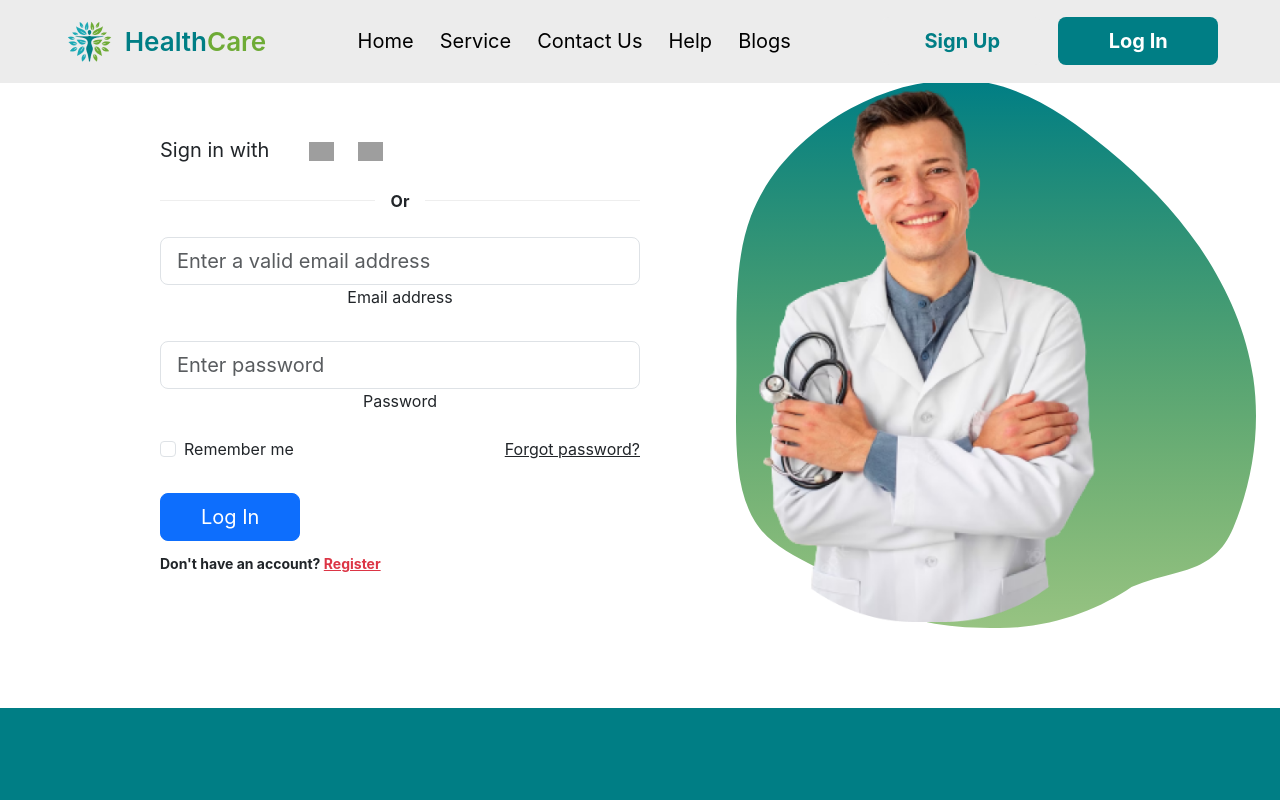
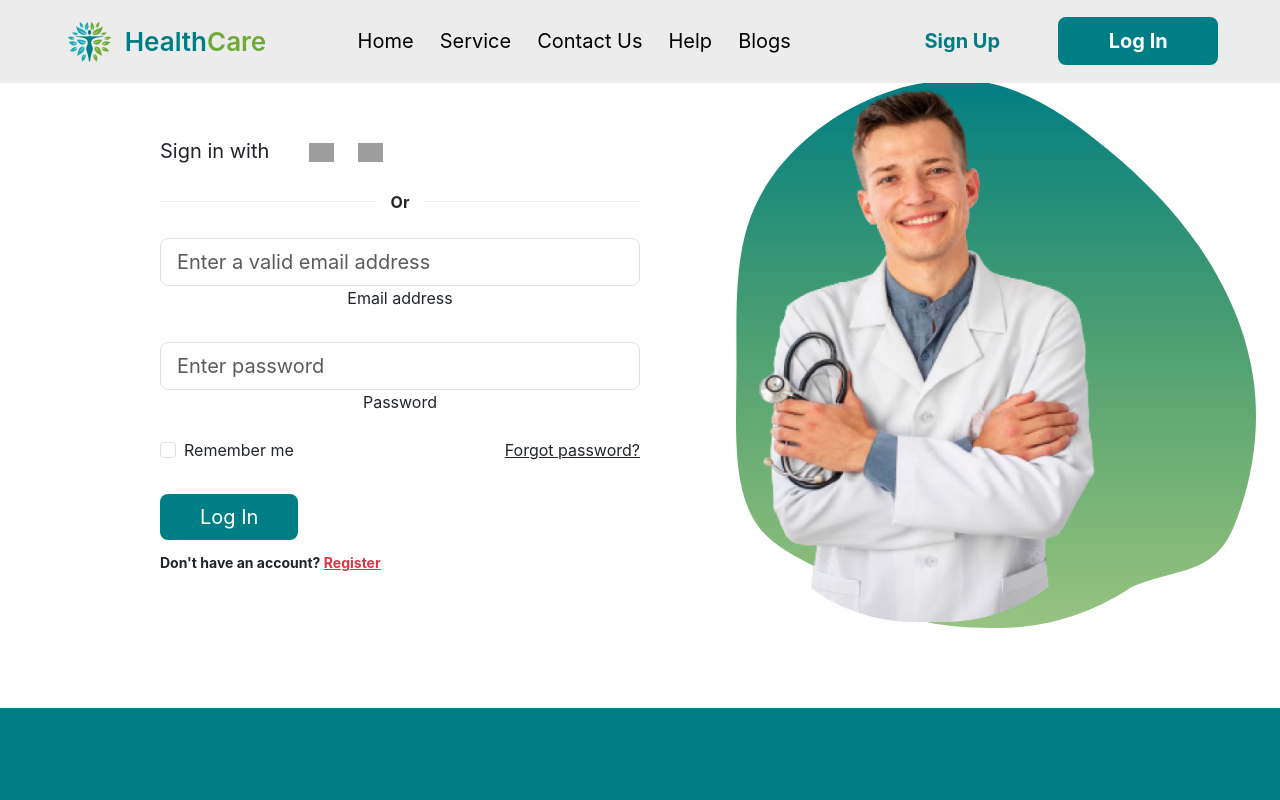
Before and after one commit to E-DoctorApp/E-DoctorApp, a React (Create React App) app in the folder client/: page /login in a window 1280 px wide. Shown: the top 800 px of the page. Built offline with nearby package versions, Linux system fonts and the light colour scheme; grey boxes are pictures that could not be loaded; a web font is replaced by a local one.

Commit message:
done color

```diff
--- a/client/src/components/Login/Form.tsx
+++ b/client/src/components/Login/Form.tsx
@@ -95,7 +95,7 @@ function Form() {
         <button
           type="button"
           className="btn btn-primary btn-lg"
-          style={{ paddingLeft: "2.5rem", paddingRight: "2.5rem" }}
+          style={{ paddingLeft: "2.5rem", paddingRight: "2.5rem" ,background:"#007E85",border:"none"}}
           onClick={(e) => {
             e.preventDefault();
             dispatch(
```
